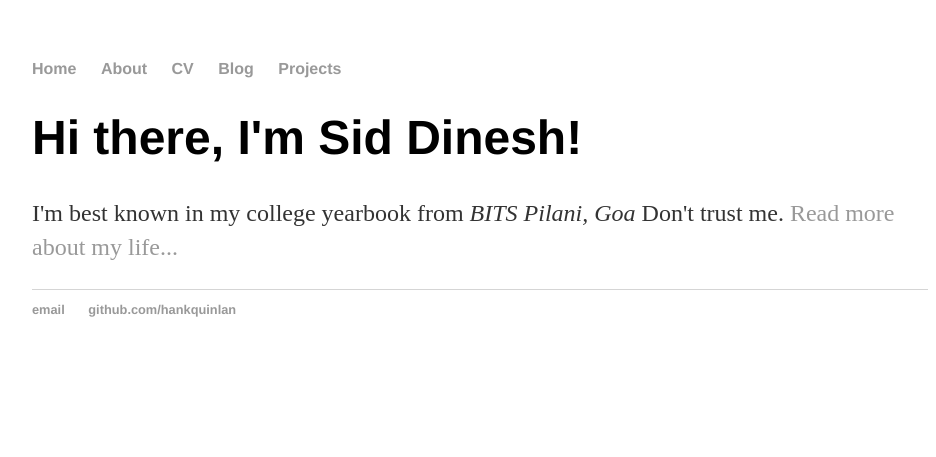
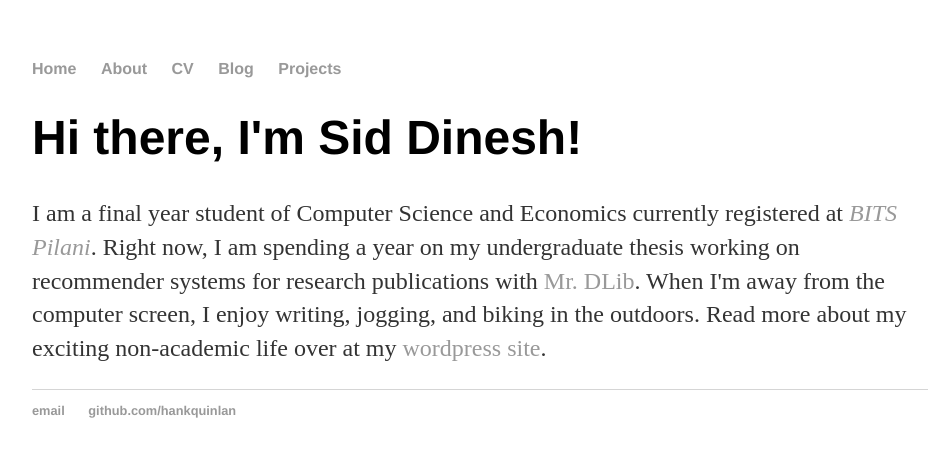
Before and after one commit to sid-dinesh94/sid-dinesh94.github.io, a Jekyll site: the page built from index.html, in a window 1280 px wide. Shown: the top 457 px of the page, without its empty margins (160-1096 px from the left). Built offline with Jekyll 4.4.1, drawn with Linux system fonts in a browser that asks for light colours.

Commit message:
Filled out home

```diff
--- a/index.html
+++ b/index.html
@@ -4,5 +4,9 @@ title: Siddharth Dinesh
 ---
 <div class="blurb">
 	<h1>Hi there, I'm Sid Dinesh!</h1>
-	<p>I'm best known in my college yearbook from <em>BITS Pilani, Goa</em> Don't trust me. <a href="/about">Read more about my life...</a></p>
+	<p>I am a final year student of Computer Science and Economics currently registered
+		at <em><a href="www.bits-pilani.ac.in">BITS Pilani</a></em>. Right now, I am spending a year on my undergraduate thesis
+		working on recommender systems for research publications with <a href="www.mr-dlib.org"> Mr. DLib</a>. When I'm away
+		from the computer screen, I enjoy writing, jogging, and biking in the outdoors. Read more about my exciting
+		non-academic life over at my <a href="siddharthdinesh.wordpress.com"> wordpress site</a>.</p>
 </div><!-- /.blurb -->
```
